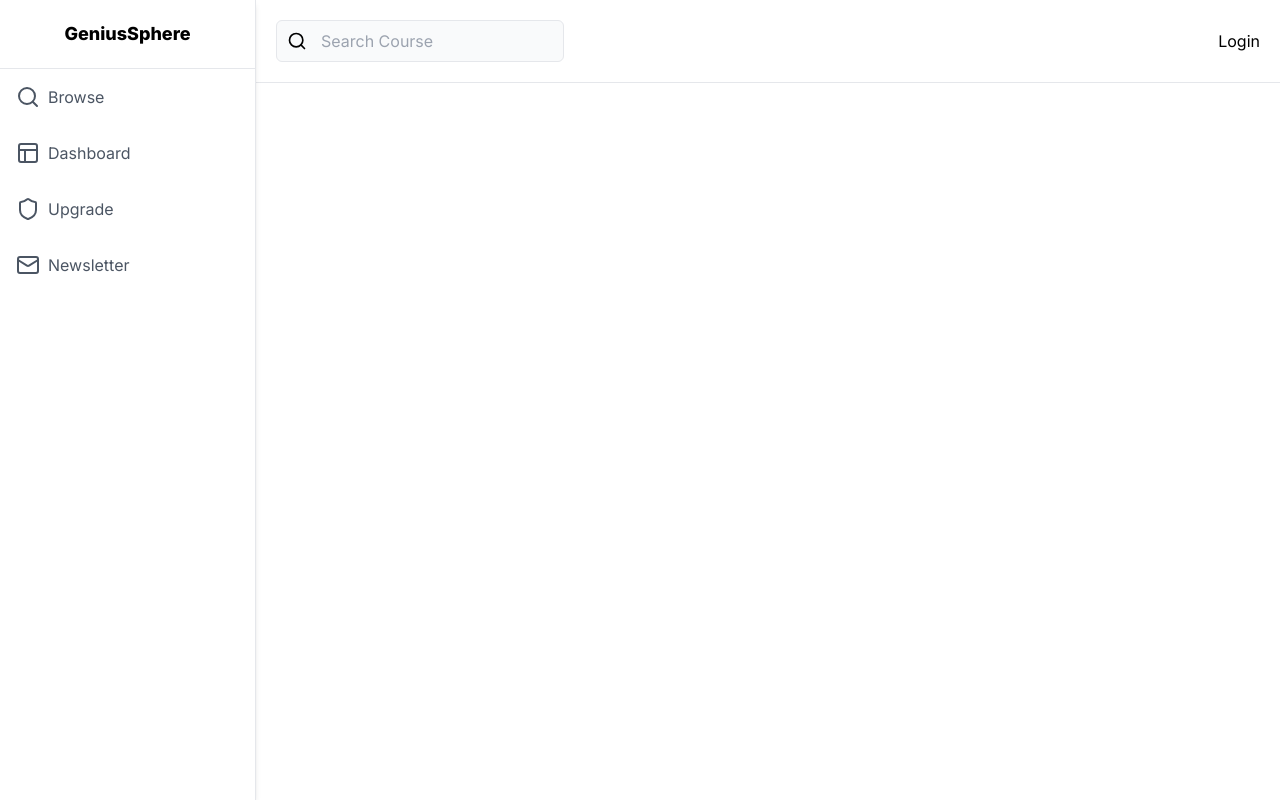
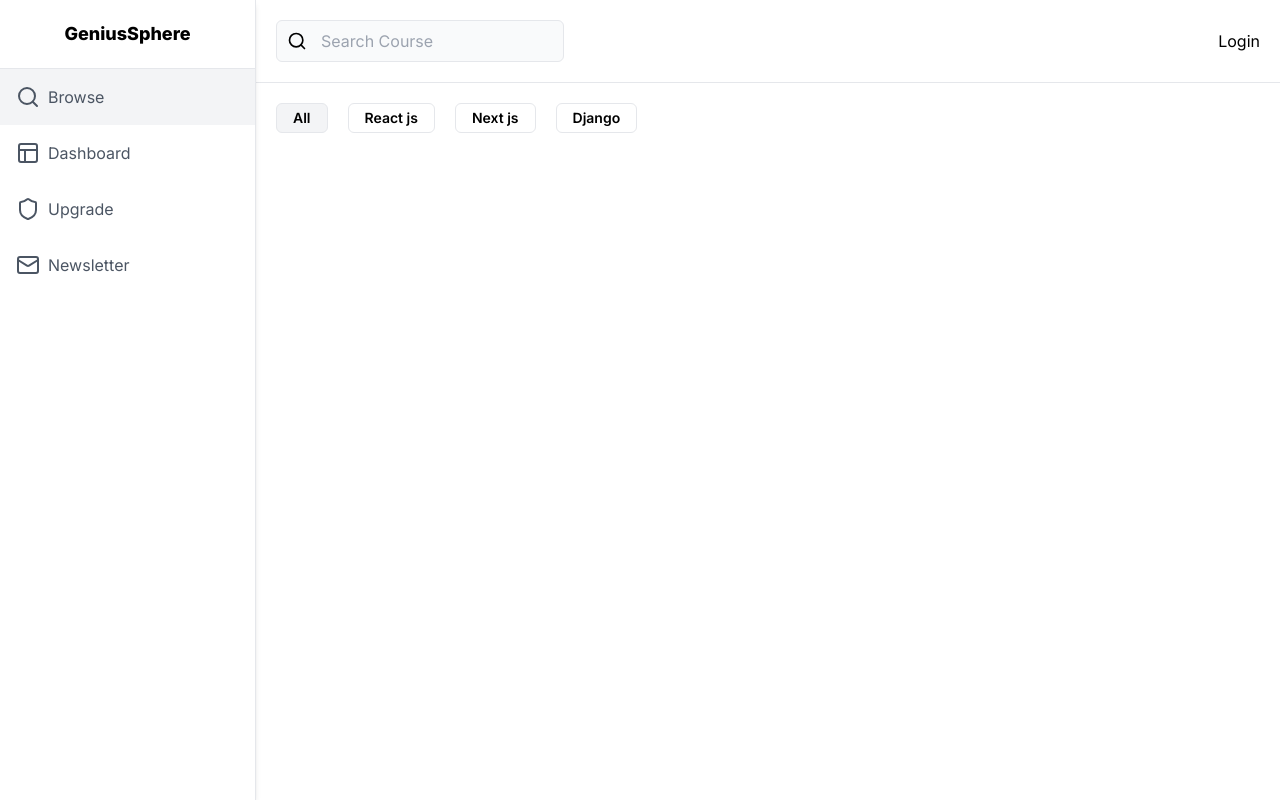
Before and after one commit to amarmurmu001/genius-sphere, a Next.js app: page /browse in a window 1280 px wide. Built offline with nearby package versions, Linux system fonts and the light colour scheme; no server answers.

Commit message:
feat : filter

```diff
--- /dev/null
+++ b/app/(auth)/sign-in/page.js
@@ -0,0 +1,5 @@
+import { SignIn } from "@clerk/nextjs";
+
+export default function Page() {
+  return <SignIn />;
+}
--- /dev/null
+++ b/app/(auth)/sign-up/page.js
@@ -0,0 +1,5 @@
+import { SignUp } from "@clerk/nextjs";
+
+export default function Page() {
+  return <SignUp />;
+}
--- a/app/(home)/(routes)/browse/page.js
+++ b/app/(home)/(routes)/browse/page.js
@@ -1,8 +1,11 @@
 import React from 'react'
+import CategoryFilter from '../../_components/CategoryFilter'
 
 const browse = () => {
   return (
-    <div>browse</div>
+    <div>
+      <CategoryFilter/>
+    </div>
   )
 }
 
--- a/app/(home)/(routes)/layout.js
+++ b/app/(home)/(routes)/layout.js
@@ -9,7 +9,10 @@ const homeLayout = ({ children }) => {
         <SideBarNav />
       </div>
       <Header />
+      <div className="ml-64">
+
       {children}
+      </div>
     </div>
   );
 };
--- /dev/null
+++ b/app/(home)/_components/CategoryFilter.jsx
@@ -0,0 +1,45 @@
+"use client";
+import React, { useState } from "react";
+
+function CategoryFilter() {
+  const filterOptions = [
+    {
+      id: 1,
+      name: "All",
+      value: "all",
+    },
+    {
+      id: 2,
+      name: "React js",
+      value: "reactjs",
+    },
+    {
+      id: 3,
+      name: "Next js",
+      value: "nextjs",
+    },
+    {
+      id: 4,
+      name: "Django",
+      value: "django",
+    },
+  ];
+
+  const [activeIndex, setActiveIndex] = useState(0);
+  return (
+    <div className="flex gap-5 items-center p-5">
+      {filterOptions.map((subject, index) => (
+        <button
+          key={index}
+          onClick={() => setActiveIndex(index)}
+          className={`${activeIndex == index ? "bg-gray-100" : null} border p-1
+        text-sm px-4 rounded-md hover:border-gray-950 font-semibold`}
+        >
+          <h2>{subject.name}</h2>
+        </button>
+      ))}
+    </div>
+  );
+}
+
+export default CategoryFilter;
--- a/app/(home)/_components/Header.jsx
+++ b/app/(home)/_components/Header.jsx
@@ -2,13 +2,16 @@
 import React, { useEffect } from 'react'
 import Searchbar from './Searchbar'
 import { useUser, UserButton} from '@clerk/nextjs'
+import { useRouter } from 'next/navigation'
+
 const Header = () => {
     const {user} = useUser();
+    const router = useRouter();
 
   return (
     <div className='ml-64 p-5 border-b flex items-center justify-between'>
         <Searchbar/>
-        {!user?<button>Login</button>:
+        {!user?<button onClick={()=>router.push("/sign-in")}>Login</button>:
         <UserButton/>}
     </div>
   )
--- a/app/(home)/_components/SideBarNav.jsx
+++ b/app/(home)/_components/SideBarNav.jsx
@@ -29,7 +29,7 @@ const SideBarNav = () => {
       path: "/newsletter",
     },
   ];
-  const [activeIndex, setActiveIndex] = useState();
+  const [activeIndex, setActiveIndex] = useState(0);
 
   const getIconComponent = (iconName) => {
     const IconComponent = LucideIcons[iconName];
```
